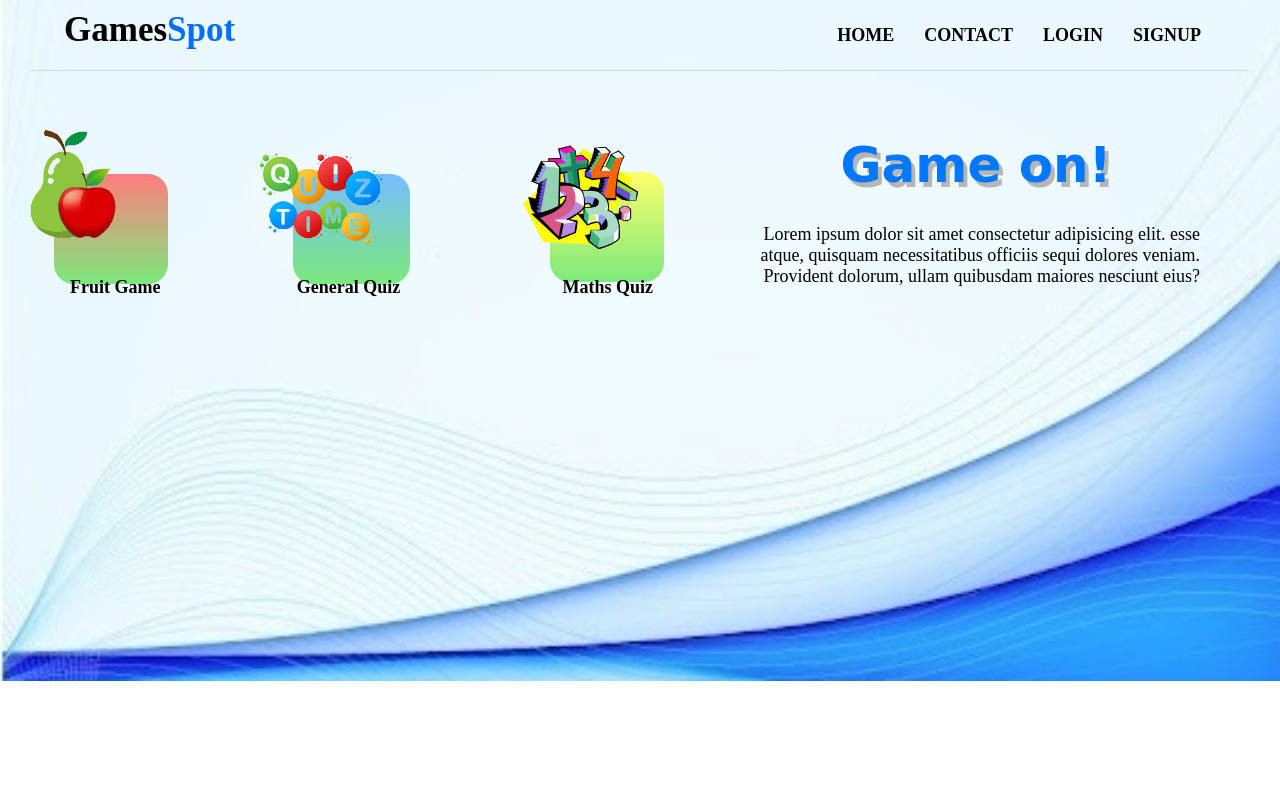
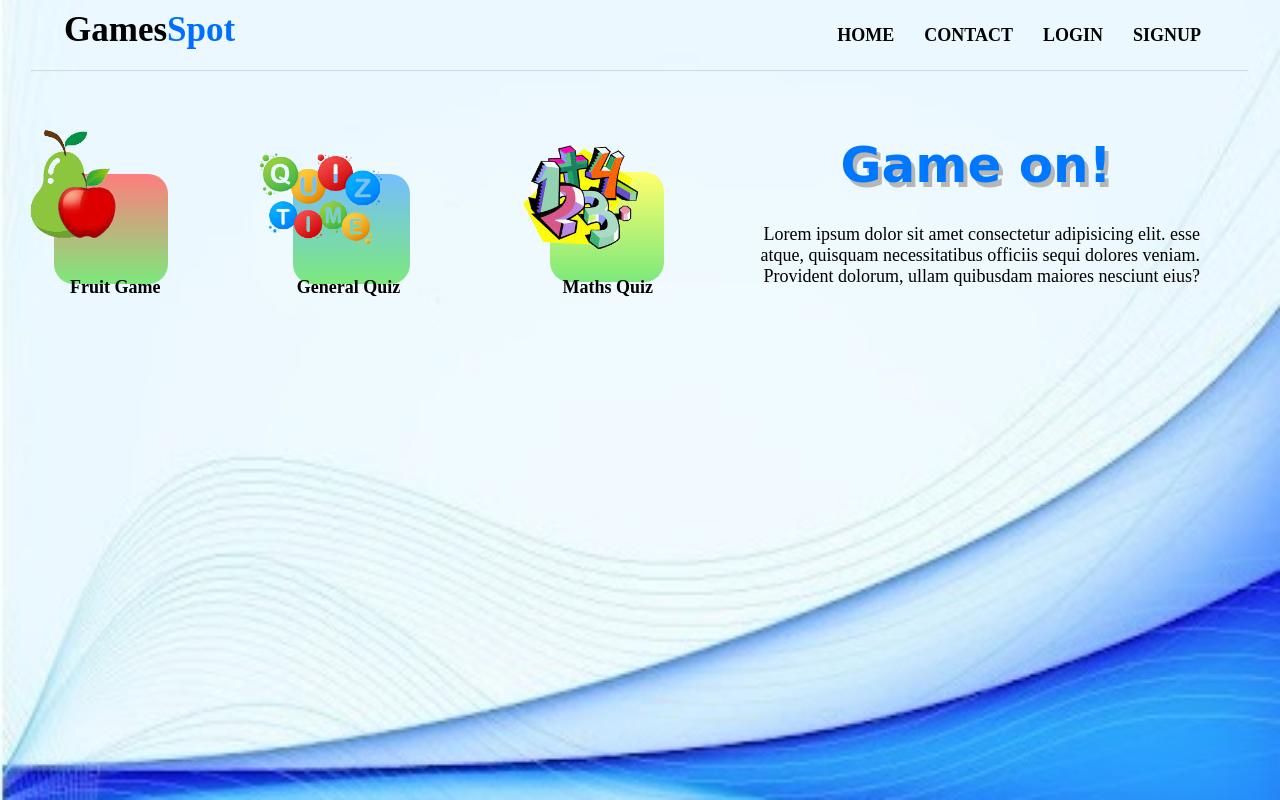
Before and after one commit to swatisingh46/game, a plain HTML site: page index.html in a window 1280 px wide. Drawn offline with Linux system fonts and the light colour scheme.

Commit message:
Update styling.css

```diff
--- a/styling.css
+++ b/styling.css
@@ -6,7 +6,7 @@
 body{
     background-image: url("waves.jpg");
     background-repeat: no-repeat;
-    background-size: cover;
+    background-size:100% 100vh;
 }
 .navbar{
     width: 90%;
```
